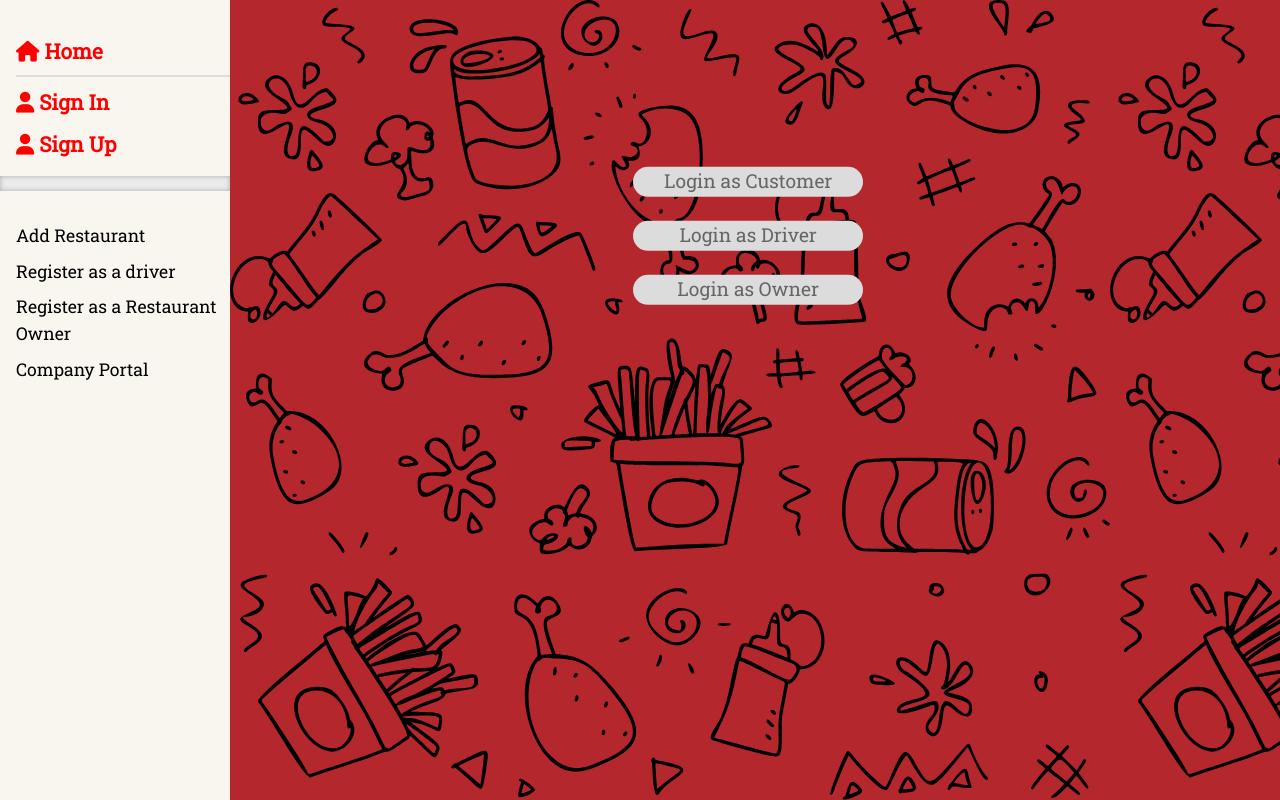
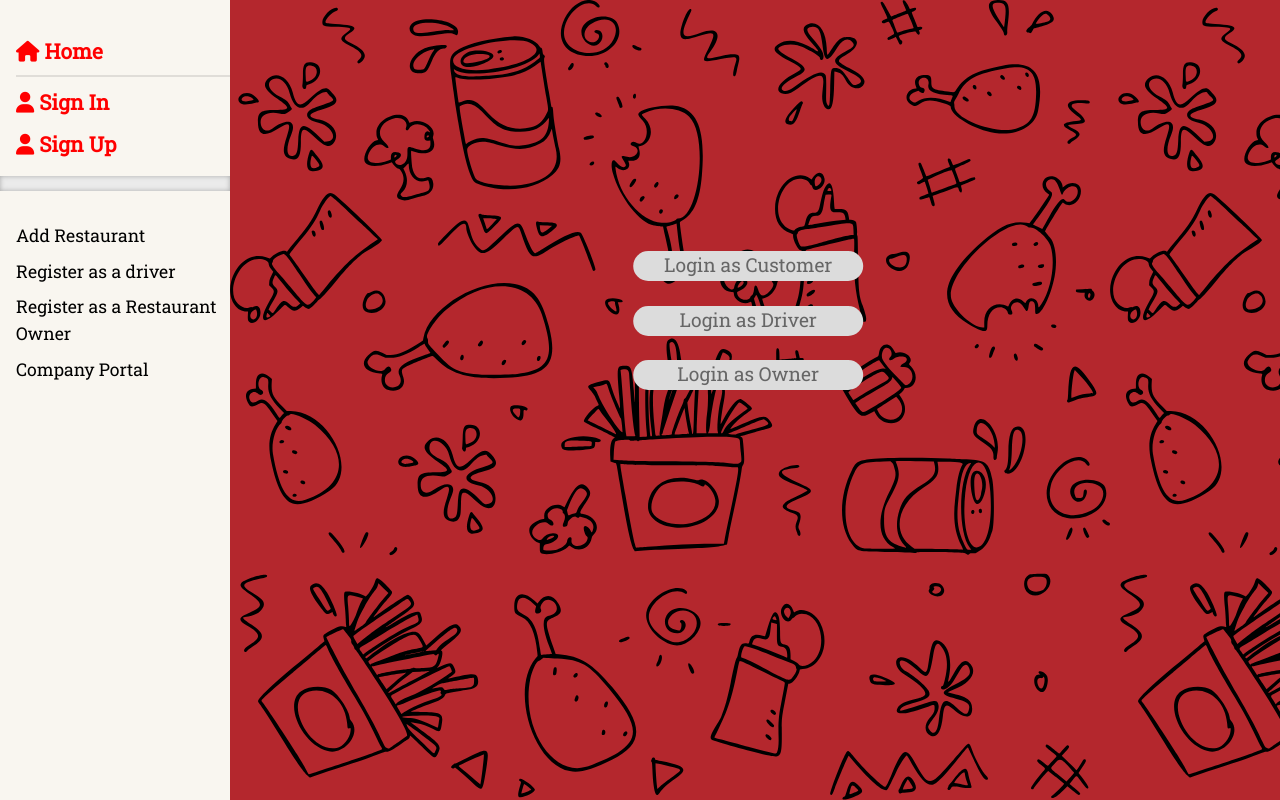
Before and after one commit to Crumbs-SS/ClientFrontEnd, a React (Create React App) app: page /login in a window 1280 px wide. Built offline with nearby package versions, Linux system fonts and the light colour scheme.

Commit message:
centered buttons on login page to match landing page.

```diff
--- a/src/components/pages/LoginPage.js
+++ b/src/components/pages/LoginPage.js
@@ -20,18 +20,15 @@ const LoginPage = () => {
         dispatch(clearErrors());
     }
 
-
     return (
         <>
             <SideBar/>
             <div id="login-page">
                 <LoginModal show={modalOpen} onHide={closeModal} role={modalRole}/>
-                <div className={"container row align-items-center vertical-center"}>
-
+                <div className={"container"}>
                     <div className={"button"} onClick={() => openModal("customer")}>Login as Customer</div>
                     <div className={"button"}  onClick={() => openModal("driver")}>Login as Driver</div>
                     <div className={"button"}  onClick={() => openModal("owner")}>Login as Owner</div>
-
                 </div>
             </div>
     </>
--- a/src/style/login-page.css
+++ b/src/style/login-page.css
@@ -13,28 +13,17 @@
 .container{
     display: flex; /* or inline-flex */
     flex-direction: column;
-    float: none;
+    justify-content: center;
+    align-items: center;
+    transform: translateX(-50%);
+    margin-left: 50%;
+    margin-top: 23%;
     padding: 5px;
 }
 .container > *{
     margin: 5px;
     min-width: 230px;
     text-align: center;
-}
-
-.vertical-center{
-    margin: 0;
-    position: absolute;
-    top: 25%;
-    -ms-transform: translateY(-25%);
-    transform: translateY(-25%);
-}
-
-.content-context{
-    display: flex;
-    flex-wrap: wrap;
-    margin-top: 2em;
-    justify-content: center;
 }
 
 .button{
```
